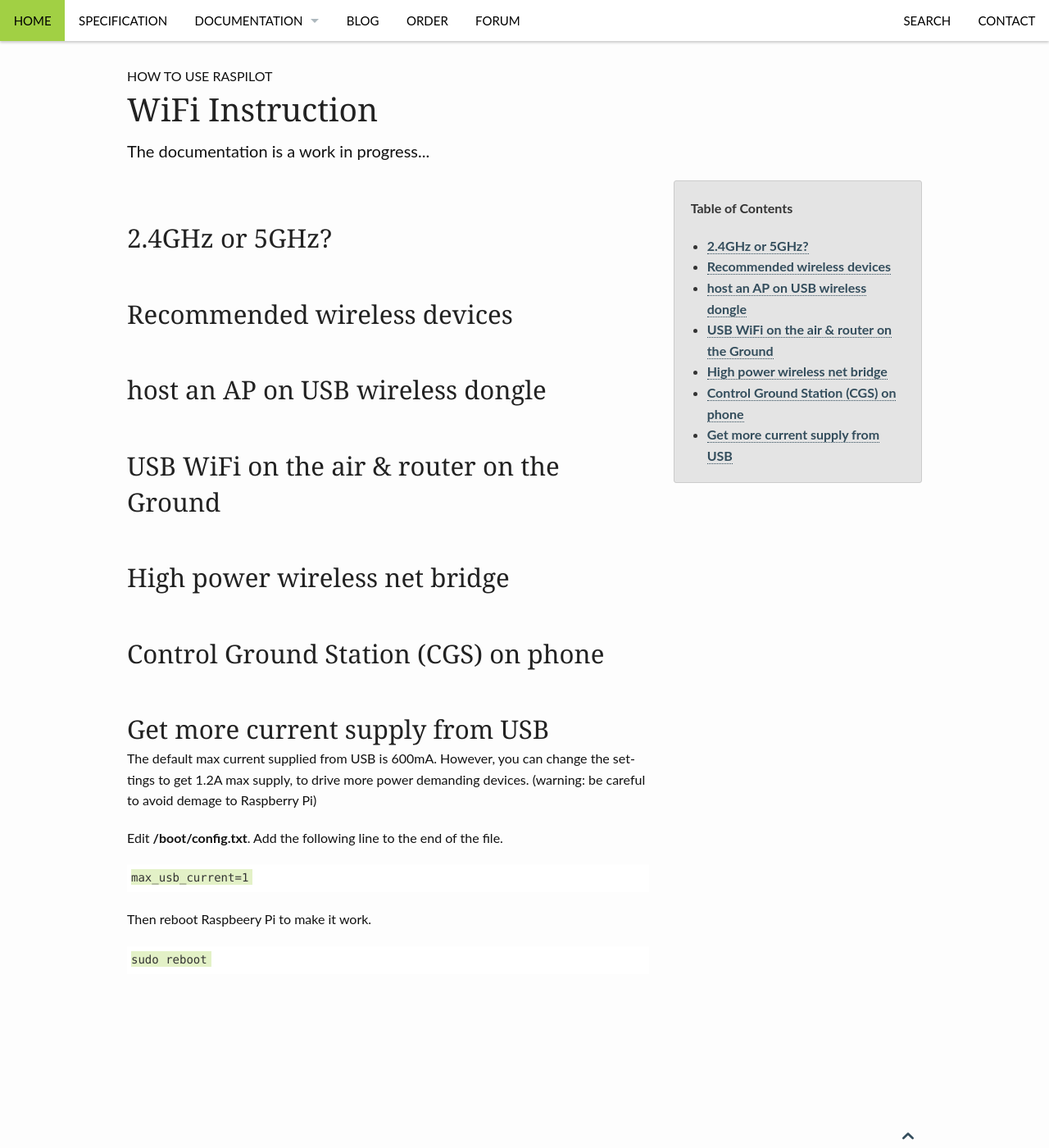
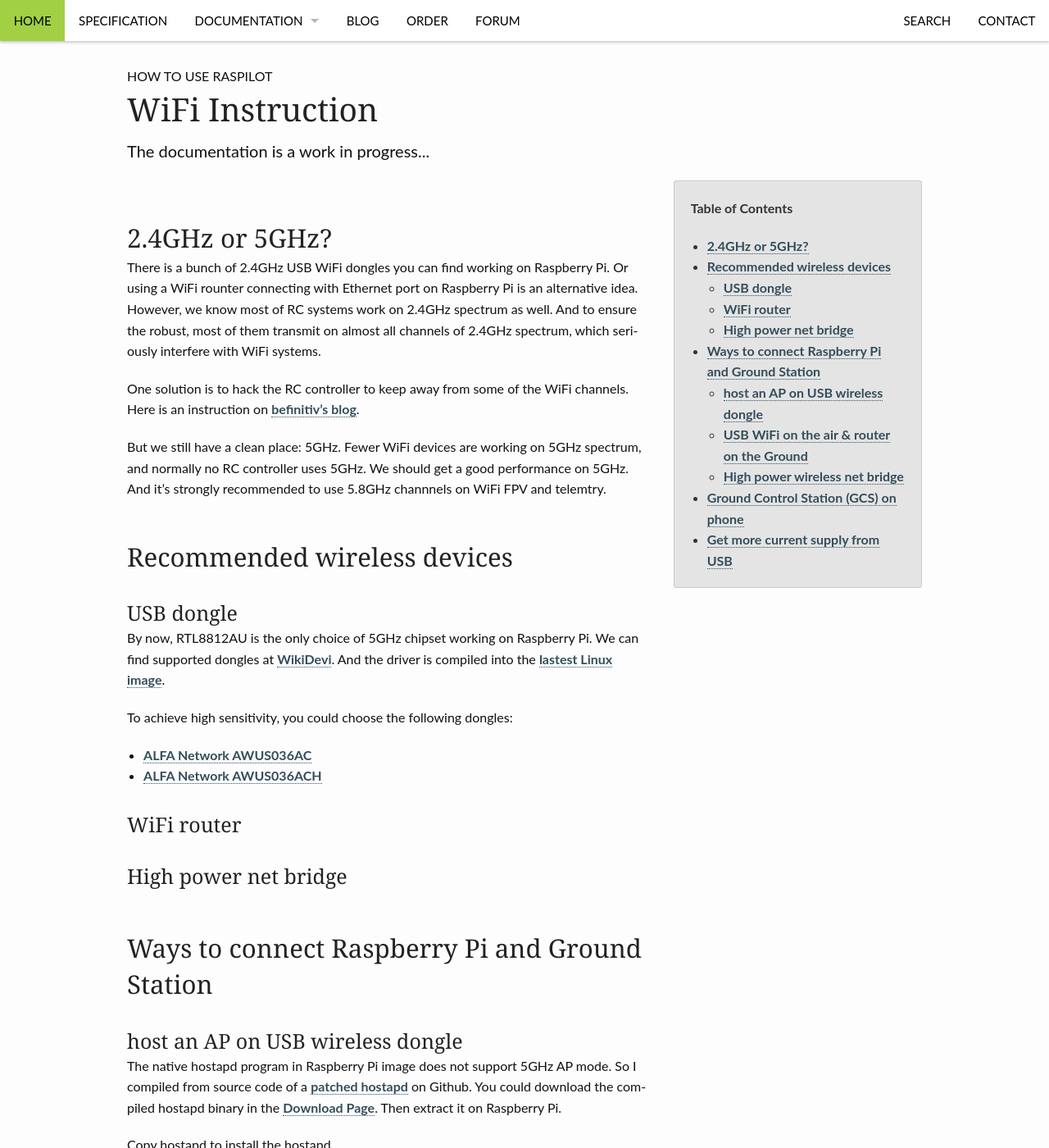
Before and after one commit to raspilot/raspilot.github.io, a Jekyll site: the page built from pages/wifi_instruction.md, in a window 1280 px wide and 1400 px high. Shown: the whole window at 82% size. Built offline with Jekyll 4.4.1, drawn with Linux system fonts in a browser that asks for light colours; some of the changed text lies outside the part shown.

Commit message:
Changes to be committed: 	new file:   images/pages_droid_planner.png 	modified:   pages/configuring_rpi.md 	modified:   pages/esc_calibration.md 	modified:   pages/wifi_instruction.md

```diff
--- a/pages/wifi_instruction.md
+++ b/pages/wifi_instruction.md
@@ -20,16 +20,61 @@ header: no
 <div class="medium-8 medium-pull-4 columns" markdown="1">
 
 ##2.4GHz or 5GHz?
+There is  a bunch of 2.4GHz USB WiFi dongles you can find working on Raspberry Pi. Or using a WiFi rounter connecting with Ethernet port on Raspberry Pi is an alternative idea. However, we know most of RC systems work on 2.4GHz spectrum as well. And to ensure the robust, most of them transmit on almost all channels of 2.4GHz spectrum, which seriously interfere with WiFi systems.
+
+One solution is to hack the RC controller to keep away from some of the WiFi channels. Here is  an instruction on [befinitiv's blog](https://befinitiv.wordpress.com/2015/08/26/enable-2-4ghz-rc-systems-to-work-with-2-4ghz-video-systems/).
+
+But we still have a clean place: 5GHz. Fewer WiFi devices are working on 5GHz spectrum, and normally no RC controller uses 5GHz. We should get a good performance on 5GHz. And it's strongly recommended to use 5.8GHz channnels on WiFi FPV and telemtry.
 
 ##Recommended wireless devices
 
-##host an AP on USB wireless dongle
+###USB dongle
+By now, RTL8812AU is the only choice of 5GHz chipset working on Raspberry Pi. We can find supported dongles at [WikiDevi](https://wikidevi.com/wiki/Special:Ask?title=Special%3AAsk&q=[[Chip1+model::RTL8812AU]]&po=%3FInterface%0D%0A%3FForm+factor=FF%0D%0A%3FInterface+connector+type=USB+conn.%0D%0A%3FFCC+ID%0D%0A%3FManuf%0D%0A%3FManuf+product+model=Manuf.+mdl%0D%0A%3FVendor+ID%0D%0A%3FDevice+ID%0D%0A%3FChip1+model%0D%0A%3FSupported+802dot11+protocols=PHY+modes%0D%0A%3FMIMO+config%0D%0A%3FOUI%0D%0A%3FEstimated+year+of+release=Est.+year&eq=yes&p[format]=broadtable&order[0]=ASC&sort_num=&order_num=ASC&p[limit]=500&p[offset]=&p[link]=all&p[sort]=&p[headers]=show&p[mainlabel]=&p[intro]=&p[outro]=&p[searchlabel]=%E2%80%A6+further+results&p[default]=&p[class]=sortable+wikitable+smwtable). And the driver is compiled into the [lastest Linux image](/downloads/).
 
-##USB WiFi on the air & router on the Ground
+To achieve high sensitivity, you could choose the following dongles:
 
-##High power wireless net bridge
+* [ALFA Network AWUS036AC](http://www.amazon.com/dp/B00MX57AO4)
+* [ALFA Network AWUS036ACH](http://www.amazon.com/dp/B00VEEBOPG)
 
-##Control Ground Station (CGS) on phone
+###WiFi router
+
+###High power net bridge
+
+##Ways to connect Raspberry Pi and Ground Station
+
+###host an AP on USB wireless dongle
+The native hostapd program in Raspberry Pi image does not support 5GHz AP mode. So I compiled from source code of a [patched hostapd](https://github.com/pritambaral/hostapd-rtl871xdrv) on Github. You could download the compiled hostapd binary in the [Download Page](/downloads/). Then extract it on Raspberry Pi.
+
+Copy hostapd to install the hostapd.
+
+~~~
+sudo cp hostapd /usr/local/bin
+~~~
+
+Change the configurations in <strong>hostapd.conf</strong>. Then start hostapd to host an AP. You would see debug info.
+
+~~~
+sudo hostapd -d hostapd.conf
+~~~
+
+You could also edit the <strong>/etc/rc.local</strong> file to make it automatically start on boot. Add the following line before <strong>exit 0</strong>.
+
+~~~
+sudo hostapd /home/pi/hostapd.conf &
+~~~
+
+###USB WiFi on the air & router on the Ground
+
+###High power wireless net bridge
+
+##Ground Control Station (GCS) on phone
+Tower (Droid Planner) is an open-source groun station running on Android devices, with beautiful user interface. If support connection to droid via USB telemtry, bluetooth, or UDP from network.
+
+In a typical application, you could connect your phone to the AP hosted by dongle, choose the UDP mode in the setting, then enjoy the flight. The default UDP port is 14550.
+
+Download the lastet Tower from [Google Play](https://play.google.com/store/apps/details?id=org.droidplanner.android).
+
+<img src="{{ site.url }}/images/pages_droid_planner.png">
 
 ##Get more current supply from USB
 The default max current supplied from USB is 600mA. However, you can change the settings to get 1.2A max supply, to drive more power demanding devices. (warning: be careful to avoid demage to Raspberry Pi)
```
Also changed, not shown: pages/configuring_rpi.md (+1 -1 lines), pages/esc_calibration.md (+6 -0 lines), images/pages_droid_planner.png (added), 3 other files.
